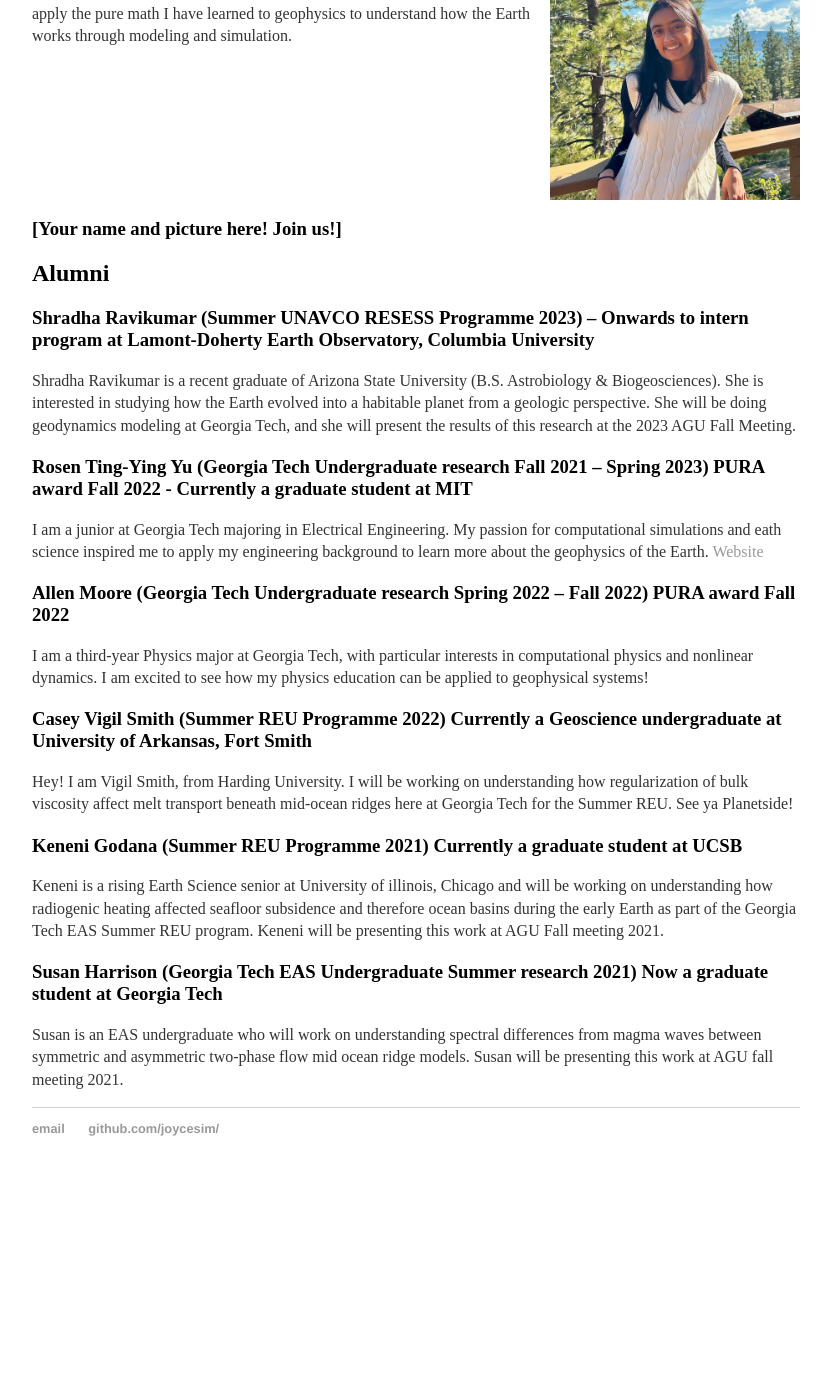
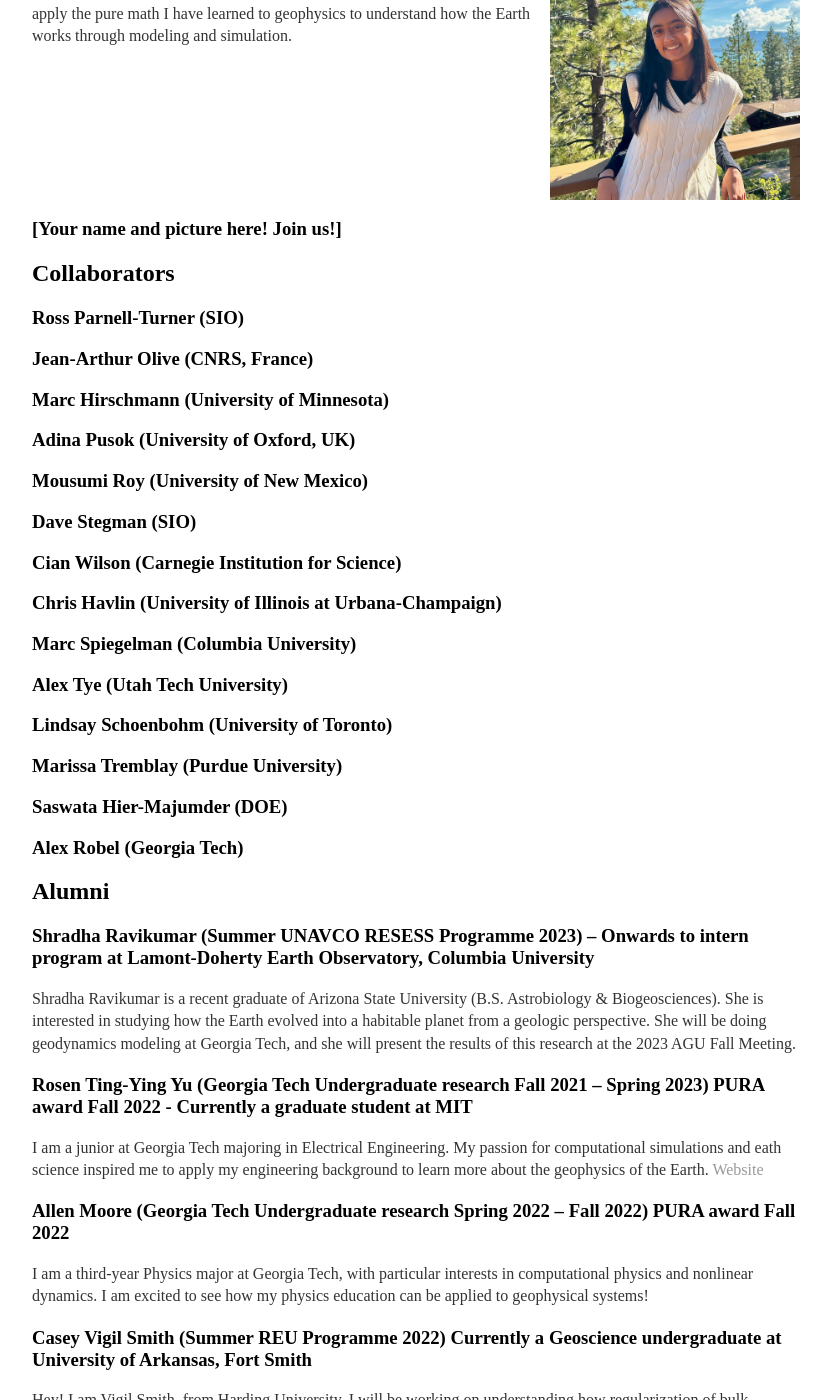
Before and after one commit to joycesim/joycesim.github.io, a Jekyll site: the page built from group/index.md, in a window 1280 px wide and 1400 px high, scrolled down 2691 px. Shown: the whole window, without its empty margins (224-1055 px from the left). Built offline with Jekyll 4.4.1, drawn with Linux system fonts in a browser that asks for light colours; before the commit the page ends 3887 px from its top, so only the background shows below that.

Commit message:
Update index.md

```diff
--- a/group/index.md
+++ b/group/index.md
@@ -52,8 +52,24 @@ My name is Abdulaziz Alajlan. I am from Riyadh, Saudi Arabia. I’m a Computer S
 I am a 4th year mathematics major from New Jersey. Within math I am interested in probability theory, statistics, and dynamical systems. I want to apply the pure math I have learned to geophysics to understand how the Earth works through modeling and simulation.
 <br clear="right"/>
 
+### [Your name and picture here! Join us!]
 
-### [Your name and picture here! Join us!]
+## Collaborators
+
+### Ross Parnell-Turner (SIO)
+### Jean-Arthur Olive (CNRS, France)
+### Marc Hirschmann (University of Minnesota)
+### Adina Pusok (University of Oxford, UK)
+### Mousumi Roy (University of New Mexico)
+### Dave Stegman (SIO)
+### Cian Wilson (Carnegie Institution for Science)
+### Chris Havlin (University of Illinois at Urbana‐Champaign)
+### Marc Spiegelman (Columbia University)
+### Alex Tye (Utah Tech University)
+### Lindsay Schoenbohm (University of Toronto)
+### Marissa Tremblay (Purdue University)
+### Saswata Hier-Majumder (DOE)
+### Alex Robel (Georgia Tech)
 
 ## Alumni
 ### Shradha Ravikumar (Summer UNAVCO RESESS Programme 2023) -- Onwards to intern program at Lamont-Doherty Earth Observatory, Columbia University
```
